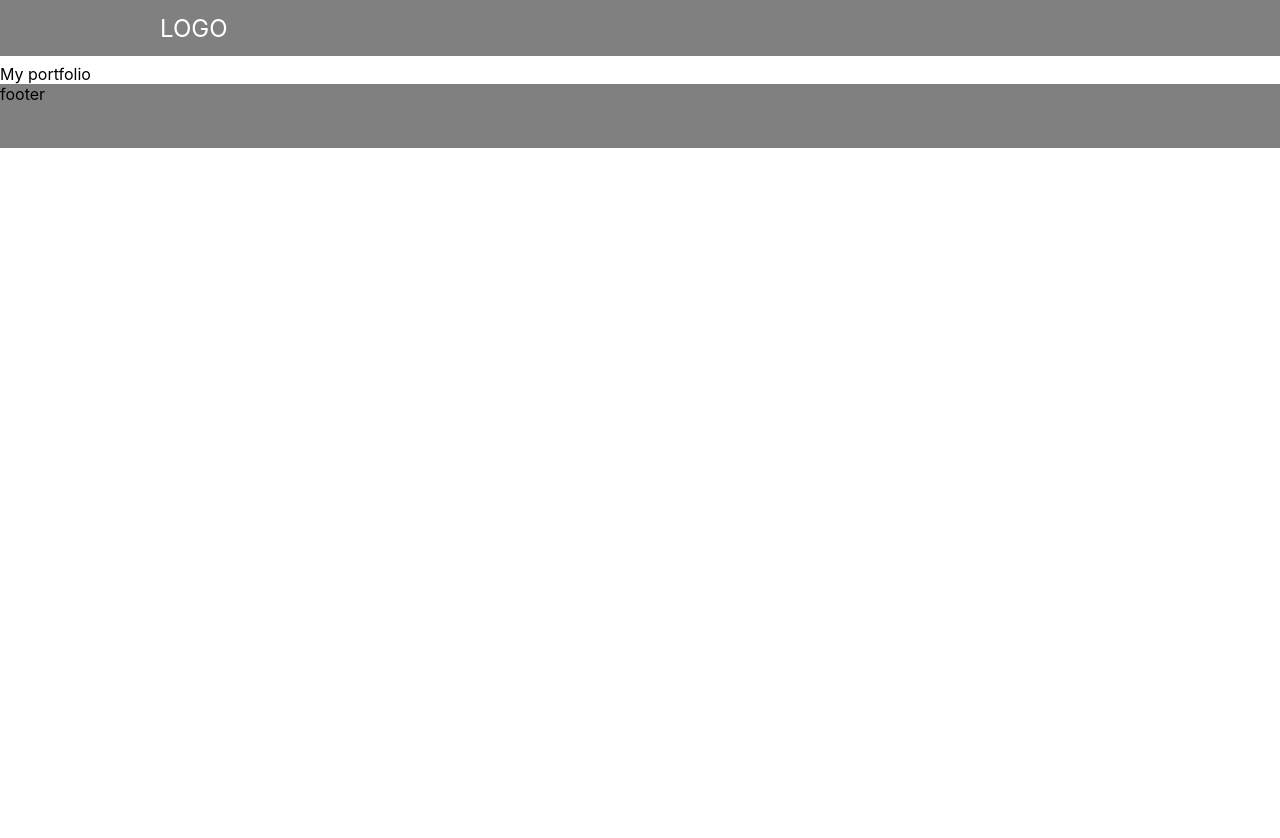
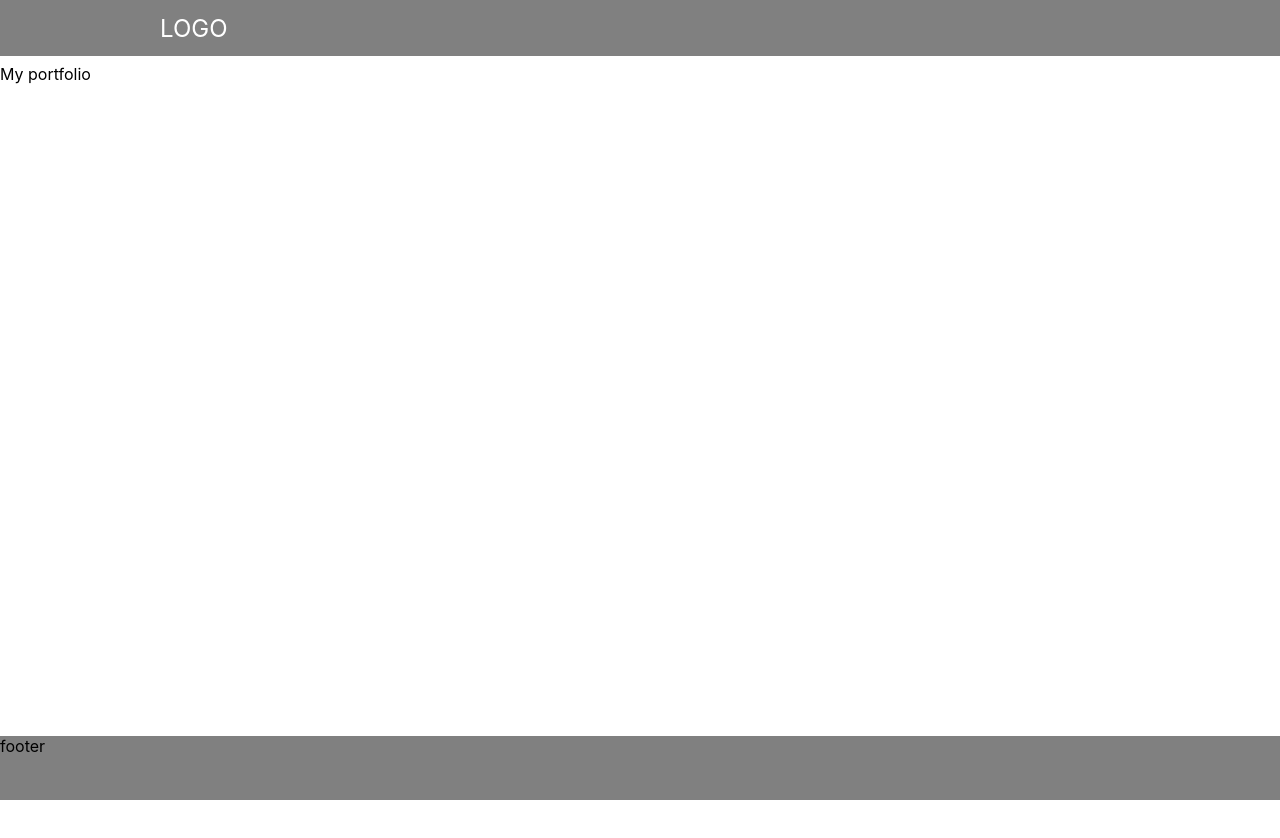
Before and after one commit to alexandra-pascal/my-portfolio, a React (Create React App) app: page / in a window 1280 px wide. Shown: the top 838 px of the page. After the commit the page ends 800 px from the top, so only its background shows below. Built offline with nearby package versions, Linux system fonts and the light colour scheme.

Commit message:
push the footer at the bottom of the page

```diff
--- a/src/components/App/App.css
+++ b/src/components/App/App.css
@@ -9,6 +9,13 @@ img {
   display: block;
   object-fit: cover;
 }
+.App {
+  min-height: 100vh;
+  display: flex;
+  flex-direction: column;
+  position: relative;
+}
 main {
   margin-top: 64px;
+  flex: 1;
 }
```
